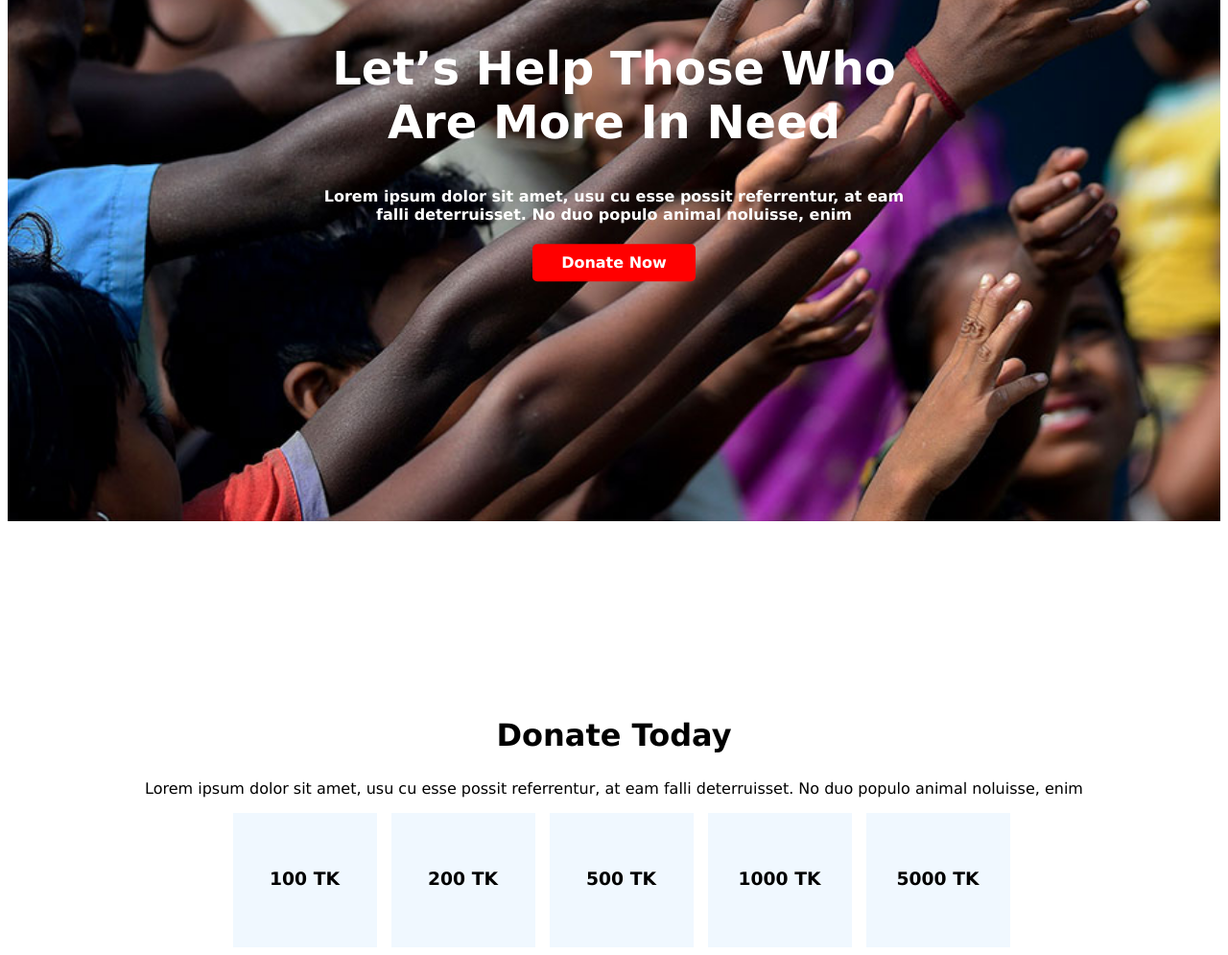
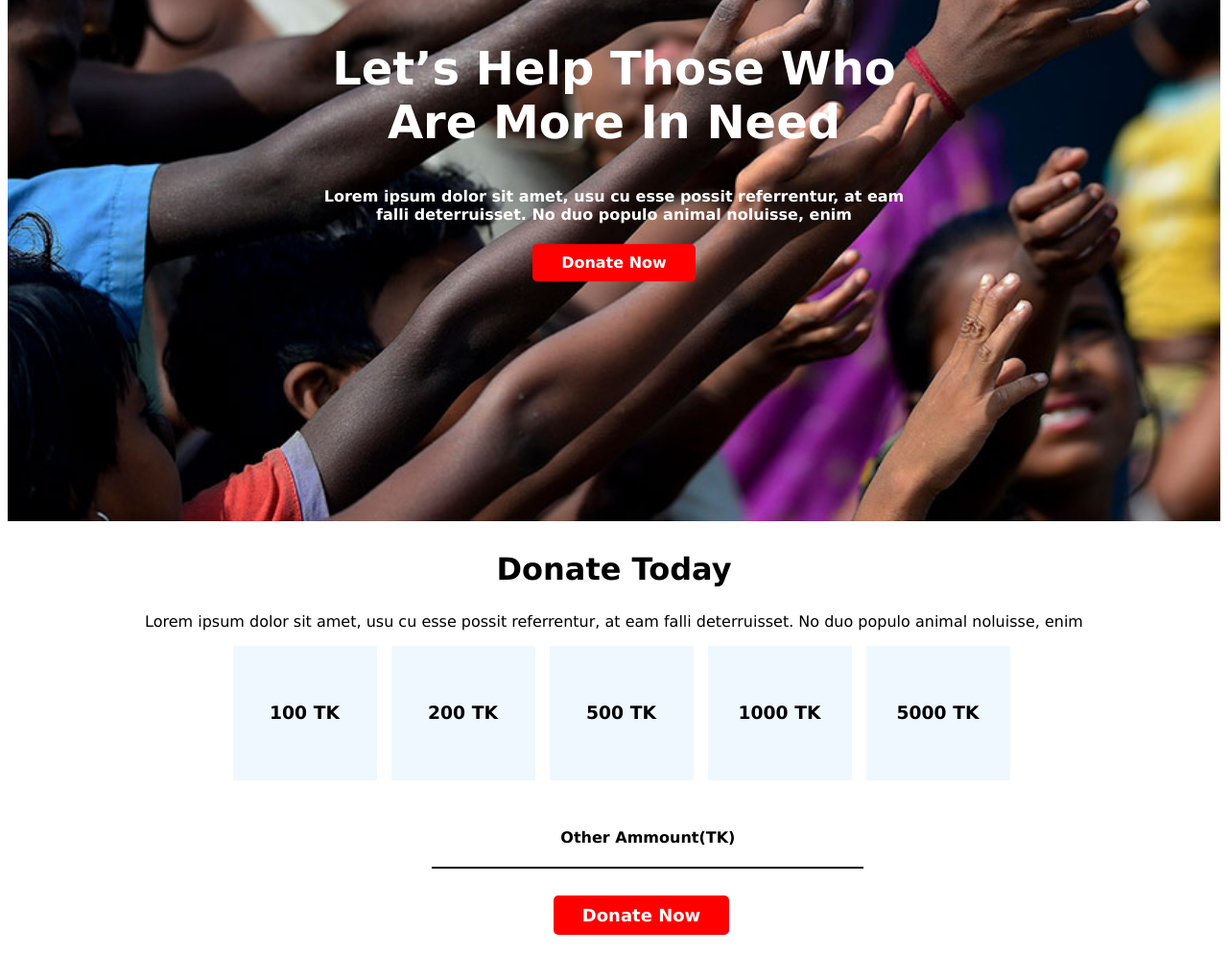
Before and after one commit to shakilahmed12/Assignment-1, a plain HTML site: page index.html in a window 1280 px wide. Shown: the part 265-1260 px from the top of the page at 96% size. After the commit the page ends 1239 px from the top, so only its background shows below. Drawn offline with Linux system fonts and the light colour scheme.

Commit message:
all added

```diff
--- a/index.html
+++ b/index.html
@@ -34,6 +34,8 @@
                 <div class="box1"><h3>1000 TK</h3></div>
                 <div class="box1"><h3>5000 TK</h3></div>
             </div>
+            <div class="other"><h4>Other Ammount(TK)</h4></div>
+            <br><br><a class="button2" href="https://www.programming-hero.com/">Donate Now</a>
     </section>
     <section>
 
--- a/style.css
+++ b/style.css
@@ -33,7 +33,6 @@ body{
 
 h2{
     text-align: center;
-    margin-top: 200px;
     font-size: xx-large;
 }
 p{
@@ -52,6 +51,28 @@ p{
     margin-left: 15px;
   }
 .box1:hover{
-    border: 3px solid red;
-    background-color: rgb(237, 205, 211);
+    border: 3px solid rgb(13, 13, 14);
+    background-color: rgb(242, 203, 210);
+    width: 400px;
 }
+.other{
+    margin-top: 50px;
+    width: 450px;
+    margin-left: 35%;
+    border-bottom: 2px solid black;
+    text-align: center;
+}
+.button2{
+    text-decoration: none;
+    background-color: red;
+    padding: 10px 30px;
+    color: white;
+    font-weight: 600;
+    border-radius: 5px;
+    font-size: 50%;
+    margin-left: 45%;
+    font-size: large;
+}
+a:hover{
+    border: 4px solid rgb(144, 144, 225);
+}
```
